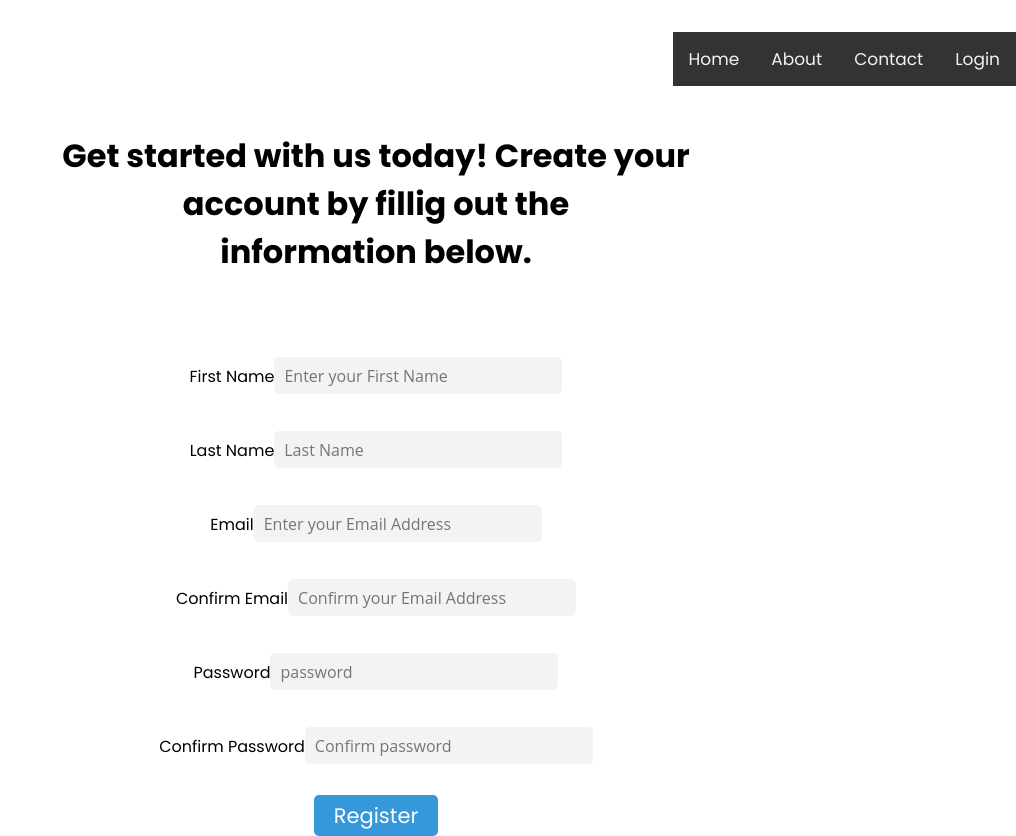
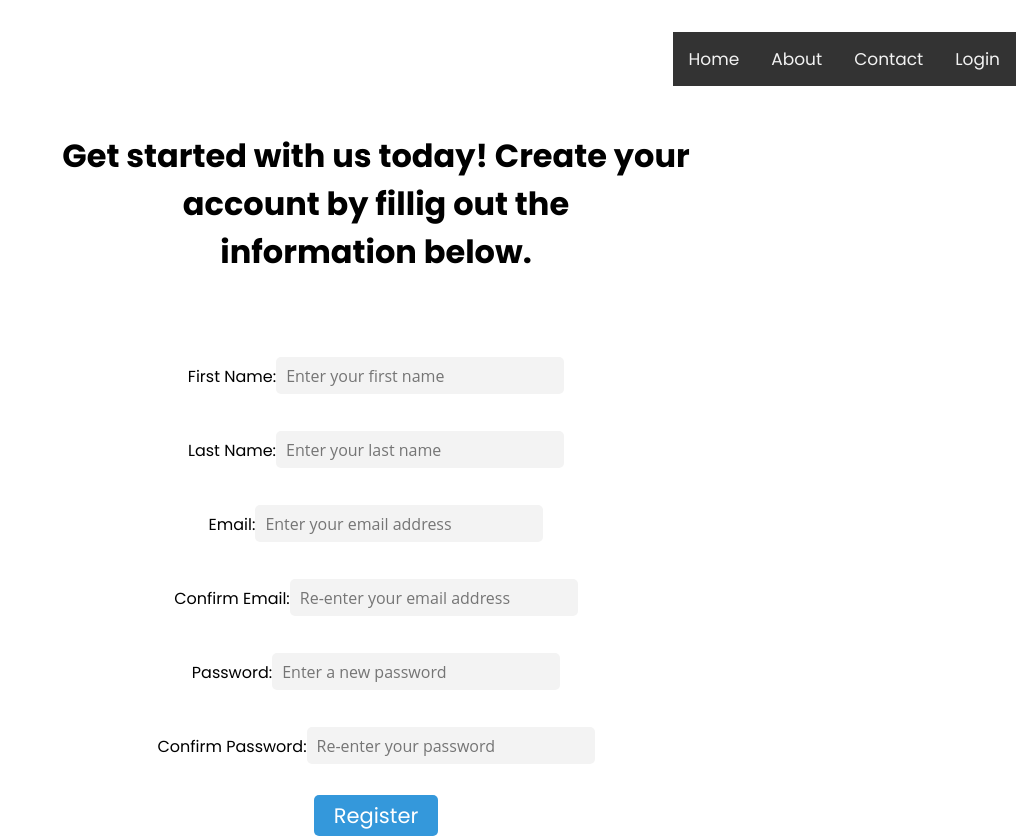
Before and after one commit to CSE-3311-Team-1/CSE-3311-Team-1.github.io, a React (Create React App) app: page /register in a window 1280 px wide. Shown: the whole page, without its empty margins (264-1280 px from the left). Built offline with nearby package versions, Linux system fonts and the light colour scheme.

Commit message:
fixed some typos

```diff
--- a/src/RegisterForm.js
+++ b/src/RegisterForm.js
@@ -39,14 +39,14 @@ class RegisterForm extends React.Component {
           <br /> <br /> <br />
           <div className='form-inputs'>
             <label htmlFor='FName' className='form-label'>
-              First Name
+              First Name:
             </label>
               <input
               id='FName'
               className='form-input'
               type="text"
               name="FName"
-              placeholder="Enter your First Name"
+              placeholder="Enter your first name"
               value={this.state.value}
               onChange={this.handleChange}
               />
@@ -54,14 +54,14 @@ class RegisterForm extends React.Component {
           </div>
           <div className='form-inputs'>
             <label htmlFor='LName' className='form-label'>
-              Last Name
+              Last Name:
             </label>
               <input
               id='LName'
               className='form-input'
               type="text"
               name="LName"
-              placeholder="Last Name"
+              placeholder="Enter your last name"
               value={this.state.value}
               onChange={this.handleChange}
               />
@@ -69,14 +69,14 @@ class RegisterForm extends React.Component {
           </div>
           <div className='form-inputs'>
             <label htmlFor='Email' className='form-label'>
-              Email
+              Email:
             </label>
               <input
               id='Email'
               className='form-input'
               type="text"
               name="Email"
-              placeholder="Enter your Email Address"
+              placeholder="Enter your email address"
               value={this.state.value}
               onChange={this.handleChange}
               />
@@ -84,14 +84,14 @@ class RegisterForm extends React.Component {
           </div>
             <div className='form-inputs'>
             <label htmlFor='EmailConf' className='form-label'>
-              Confirm Email
+              Confirm Email:
             </label>
               <input
               id='EmailConf'
               className='form-input'
               type="text"
               name="EmailConf"
-              placeholder="Confirm your Email Address"
+              placeholder="Re-enter your email address"
               value={this.state.value}
               onChange={this.handleChange}
               />
@@ -99,14 +99,14 @@ class RegisterForm extends React.Component {
             </div>
             <div className='form-inputs'>
             <label htmlFor='pass' className='form-label'>
-              Password
+              Password:
             </label>
               <input
               id='pass'
               className='form-input'
               type="password"
               name="pass"
-              placeholder="password"
+              placeholder="Enter a new password"
               value={this.state.value}
               onChange={this.handleChange}
               />
@@ -114,14 +114,14 @@ class RegisterForm extends React.Component {
           </div>
           <div className='form-inputs'>
             <label htmlFor='passConf' className='form-label'>
-              Confirm Password
+              Confirm Password:
               </label>
               <input
               id='passConf'
               className='form-input'
               type="password"
               name="passConf"
-              placeholder="Confirm password"
+              placeholder="Re-enter your password"
               value={this.state.value}
               onChange={this.handleChange}
               />
--- a/src/components/Form.css
+++ b/src/components/Form.css
@@ -5,9 +5,6 @@
   box-sizing: border-box;
   font-family: 'Poppins',sans-serif;
 }
-
-
-
 
 .form{
     align-self: center;
@@ -17,6 +14,9 @@
 
     border-color: aqua;
 
+}
+.form-title{
+    align-content: center;
 }
 
 .form-input{
```
